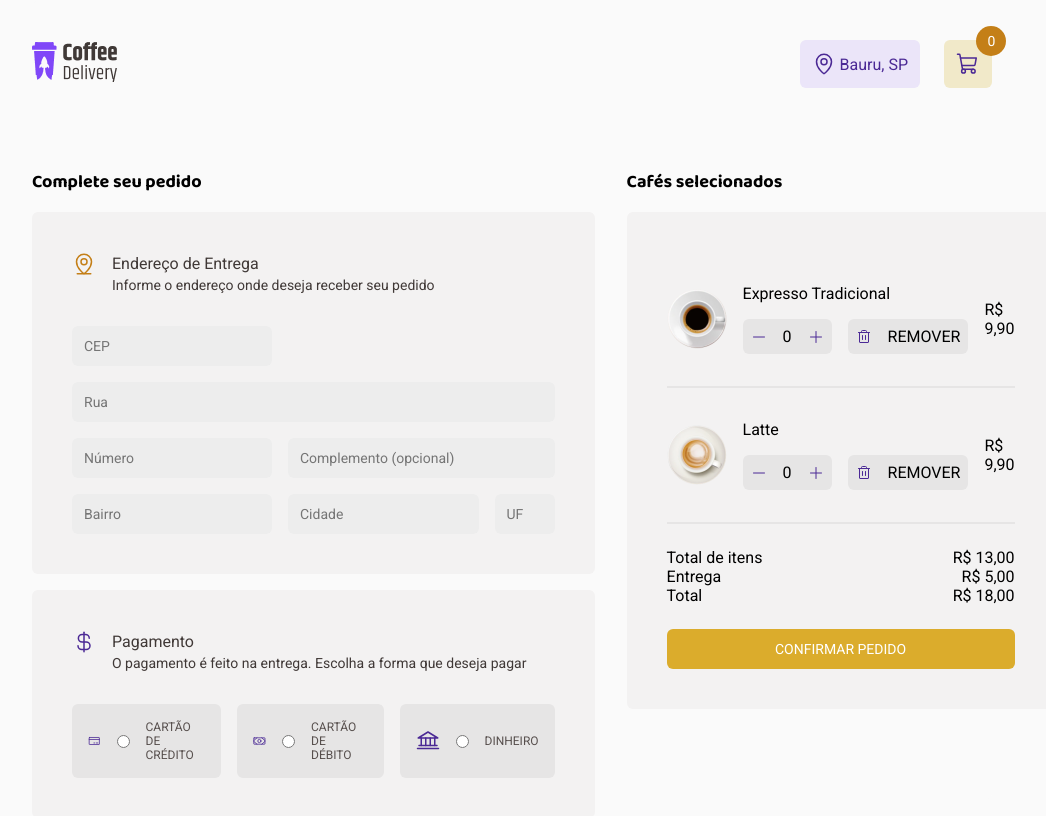
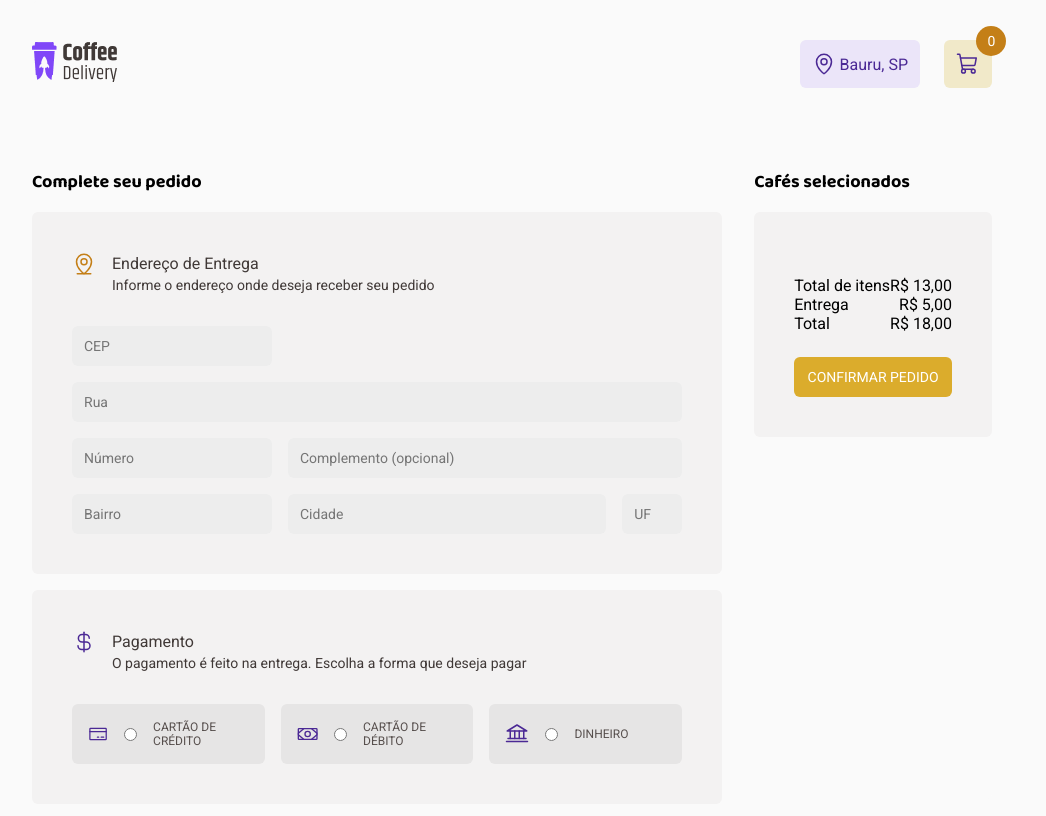
Before and after one commit to felipprodrigues/coffee-delivery-app, a React (Vite) app in the folder app/: page /checkout in a window 1280 px wide. Shown: the top 816 px of the page, without its empty margins (128-1174 px from the left). Built offline with nearby package versions, Linux system fonts and the light colour scheme.

Commit message:
add useContext to checkout page

```diff
--- a/app/src/App.tsx
+++ b/app/src/App.tsx
@@ -15,8 +15,10 @@ interface CartProps {
   cartItemsAmount: number;
   cartItems: CardProps[];
   counter: CardProps[];
-  handleCart: () => void;
+  handleCart: (item: any) => void;
   setCounter: React.Dispatch<React.SetStateAction<CardProps[]>>;
+
+  removeItemFromCart: (item: any) => void;
 }
 
 export const CartContext = createContext({} as CartProps);
@@ -26,25 +28,48 @@ export function App() {
   const [cartItemsAmount, setCartItemsAmount] = useState(0);
   const [cartItems, setCartItems] = useState<CardProps[]>([]);
 
-  function handleCart() {
-    setCartItems((prevState: any) => [{ ...prevState, counter }]);
-
-    console.log(counter, "aqui os itens");
+  function handleCartCounter() {
     const amountItems = counter.map((item) => item.amount);
 
-    const cartItemsAmount = amountItems.reduce((acc, curr) => {
+    const cartTotalAmount = amountItems.reduce((acc, curr) => {
       return acc + curr;
     }, 0);
 
-    console.log(cartItemsAmount, "aqui os itens");
-    setCartItemsAmount(cartItemsAmount);
-    console.log(cartItemsAmount);
+    setCartItemsAmount(cartTotalAmount);
+  }
+
+  function handleCart(item: any) {
+    const draft = counter.find((order) => order.id === item.id);
+    setCartItems((prevState: any) => {
+      if (prevState.includes(draft)) {
+        return prevState;
+      } else {
+        return [...prevState, draft];
+      }
+    });
+
+    console.log(cartItems, "aqui o  cart items depois de empurrar o draft");
+
+    handleCartCounter();
+  }
+
+  function removeItemFromCart(item: any) {
+    const draft = cartItems.filter((order) => order.id !== item.id);
+
+    setCartItems([...draft]);
   }
 
   return (
     <ThemeProvider theme={defaultTheme}>
       <CartContext.Provider
-        value={{ handleCart, cartItemsAmount, cartItems, counter, setCounter }}
+        value={{
+          handleCart,
+          cartItemsAmount,
+          cartItems,
+          counter,
+          setCounter,
+          removeItemFromCart,
+        }}
       >
         <BrowserRouter>
           <Router />
--- a/app/src/components/Cards/index.tsx
+++ b/app/src/components/Cards/index.tsx
@@ -11,17 +11,8 @@ import { CardProps } from "./constants";
 import { useContext } from "react";
 import { CartContext } from "../../App";
 
-// interface CartContextType {
-//   handleCart: () =>
-// }
-
-// const { handleCart } = useContext({});
-
 export function Cards() {
   const { handleCart, setCounter, counter } = useContext(CartContext);
-  // const [counter, setCounter] = useState(cardData);
-  // const [cartItems, setCartItems] = useState([]);
-  // const [cartItemsAmount, setCartItemsAmount] = useState(0);
 
   function handleIncreaseAmount(item: any) {
     setCounter((prevCardData) => {
@@ -50,21 +41,6 @@ export function Cards() {
       });
     });
   }
-
-  // function handleCart() {
-  //   setCartItems((prevState) => [{ ...prevState, counter }]);
-
-  //   console.log(counter, "aqui os itens");
-  //   const amountItems = counter.map((item) => item.amount);
-
-  //   const cartItemsAmount = amountItems.reduce((acc, curr) => {
-  //     return acc + curr;
-  //   }, 0);
-
-  //   console.log(cartItemsAmount, "aqui os itens");
-  //   setCartItemsAmount(cartItemsAmount);
-  //   console.log(cartItemsAmount);
-  // }
 
   const allCards = counter.map((card: CardProps) => {
     return (
@@ -103,8 +79,8 @@ export function Cards() {
             <Plus size={16} onClick={() => handleIncreaseAmount(card)} />
           </CardSelectAmount>
 
-          <div>
-            <ShoppingCart size={24} onClick={() => handleCart()} />
+          <div onClick={() => handleCart(card)}>
+            <ShoppingCart size={24} />
           </div>
         </CardFooter>
       </Card>
--- a/app/src/components/Cards/styles.ts
+++ b/app/src/components/Cards/styles.ts
@@ -62,15 +62,21 @@ export const CardTitle = styled.div`
 export const CardSelectAmount = styled.div`
   display: flex;
   align-items: center;
-  gap: 0.5rem;
 
   padding: 0.5rem;
   border-radius: 6px;
   background-color: ${(props) => props.theme["base-400"]};
 
+  cursor: ${(props) => (props.isButton ? "pointer" : "")};
+
   svg {
     color: ${(props) => props.theme["secondary-500"]};
     cursor: pointer;
+  }
+
+  & > span {
+    font-size: ${(props) => (props.isSmall ? props.theme["font-xs"] : "")};
+    color: ${(props) => (props.isSmall ? props.theme["base-700"] : "")};
   }
 `;
 
--- a/app/src/components/CheckoutCards/Checkout/index.tsx
+++ b/app/src/components/CheckoutCards/Checkout/index.tsx
@@ -13,19 +13,21 @@ import { cardData } from "../../Cards/constants";
 import { Minus, Plus, Trash } from "phosphor-react";
 import { CardSelectAmount } from "../../Cards/styles";
 import { NavLink } from "react-router-dom";
+import { useContext } from "react";
+import { CartContext } from "../../../App";
 
 export function CheckoutCard() {
+  const { cartItems, removeItemFromCart } = useContext(CartContext);
+
   return (
     <Card>
       <h3>Cafés selecionados</h3>
 
       <CardBlock>
         <CardCheckout>
-          {cardData.map((item) => {
+          {cartItems.map((item) => {
             return (
               <>
-                {item.title === "Expresso Tradicional" ||
-                item.title === "Latte" ? (
                 <CardCheckoutItem>
                   <img src={item.image} />
 
@@ -35,13 +37,16 @@ export function CheckoutCard() {
                     <div>
                       <CardSelectAmount>
                         <Minus size={16} />
-                          <span>0</span>
+                        <span>{item.amount}</span>
                         <Plus size={16} />
                       </CardSelectAmount>
 
-                        <CardSelectAmount>
+                      <CardSelectAmount
+                        isButton
+                        isSmall
+                        onClick={() => removeItemFromCart(item)}
+                      >
                         <Trash />
-
                         <span>REMOVER</span>
                       </CardSelectAmount>
                     </div>
@@ -51,7 +56,6 @@ export function CheckoutCard() {
                     <span>R$ {item.price}</span>
                   </div>
                 </CardCheckoutItem>
-                ) : null}
               </>
             );
           })}
```
Lines whose indentation alone changed are shown as unchanged.
